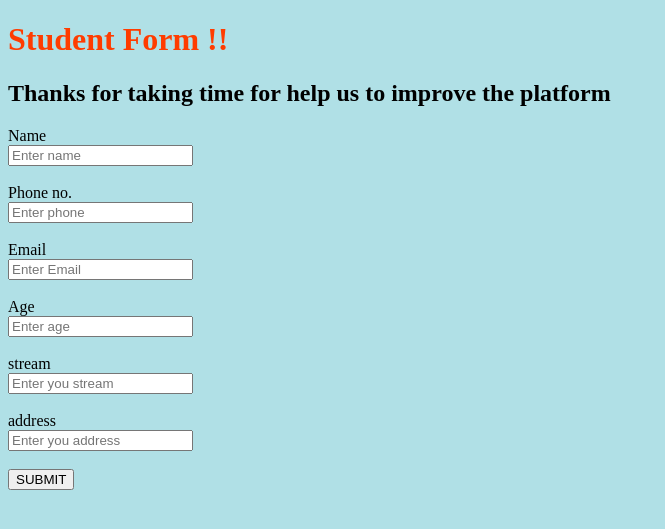
After one commit to sid86-dev/flask-tutorial, a Flask app: template khushi_flask/templates/forms.html in a window 1280 px wide. The commit adds this page. Shown: the top 529 px of the page, without its empty margins (0-665 px from the left). Run offline with Flask 2, Linux system fonts and the light colour scheme; the template is opened without the code that fills it, so the values that code supplies are empty.

Commit message:
khushichange

```diff
--- a/khushi_flask/app.py
+++ b/khushi_flask/app.py
@@ -3,23 +3,29 @@ from flask import Flask,request,render_template,redirect
 app=Flask(__name__)
 
 #routes
-@app.route("/")
-def home():
+
+@app.route("/",methods=['GET','POST'])
+def form():
+    if request.method=='POST':
+        name=request.form.get('name')
+        phone=request.form.get('phone')
+        email=request.form.get('email')
+        age=request.form.get('age')
+        stream=request.form.get('stream')
+        address=request.form.get('address')
+        print(name)
+        print(phone)
+        print(email)
+        print(age)
+        print(stream)
+        print(address)
+        return render_template('result.html',username=name,phone=phone,email=email,age=age,stream=stream,address=address)
+    return render_template('forms.html')
+
+@app.route("/index")
+def index():
     return render_template('index.html')
 
-@app.route("/about")
-def about():
-    return render_template('about.html')
-
-@app.route("/login",methods=['GET','POST'])
-def login():
-    if request.method=='POST':
-        username=request.form.get('username')
-        phone=request.form.get('phone')
-        print(username)
-        print(phone)
-        return redirect('/')
-    return render_template('login.html')
 
 # this is sid's comment
 
--- /dev/null
+++ b/khushi_flask/templates/forms.html
@@ -0,0 +1,42 @@
+<!DOCTYPE html>
+<html lang="en">
+<head>
+    <meta charset="UTF-8">
+    <meta http-equiv="X-UA-Compatible" content="IE=edge">
+    <meta name="viewport" content="width=device-width, initial-scale=1.0">
+    <title>Form</title>
+    <style>
+        .button{
+           border: brown;
+           color: white;
+           padding: 15px 32px;
+           text-align: center;
+           text-decoration: crimson;
+           display: inline-block;
+           font-size: 16px;
+           margin: 4px 2px;
+           cursor: pointer;
+        }
+     </style>
+</head>
+<body bgcolor="powderblue">
+    <form action='/' method='POST'>
+        <h1 style="color:rgb(255, 60, 0);">Student Form !!</h1>
+        <h2 style="color: black;">Thanks for taking time for help us to improve the platform</h2>
+        <label for="name">Name</label><br>
+        <input type="text" placeholder="Enter name", name="name"><br><br>
+        <label for="phone">Phone no.</label><br>
+        <input type="text" placeholder="Enter phone", name="phone"><br><br>
+        <label for="email">Email</label><br>
+        <input type="text" placeholder="Enter Email", name="email"><br><br>
+        <label for="age">Age</label><br>
+        <input type="text" placeholder="Enter age", name="age"><br><br>
+        <label for="stream">stream</label><br>
+        <input type="text" placeholder="Enter you stream", name="stream"><br><br>
+        <label for="address">address</label><br>
+        <input type="text" placeholder="Enter you address", name="address"><br><br>
+
+        <input type="submit" value="SUBMIT">
+    </form>
+</body>
+</html>
```
Also changed, not shown: khushi_flask/templates/index.html (+16 -2 lines), khushi_flask/templates/result.html (added, +19 -0 lines), khushi_flask/result.html (deleted).
